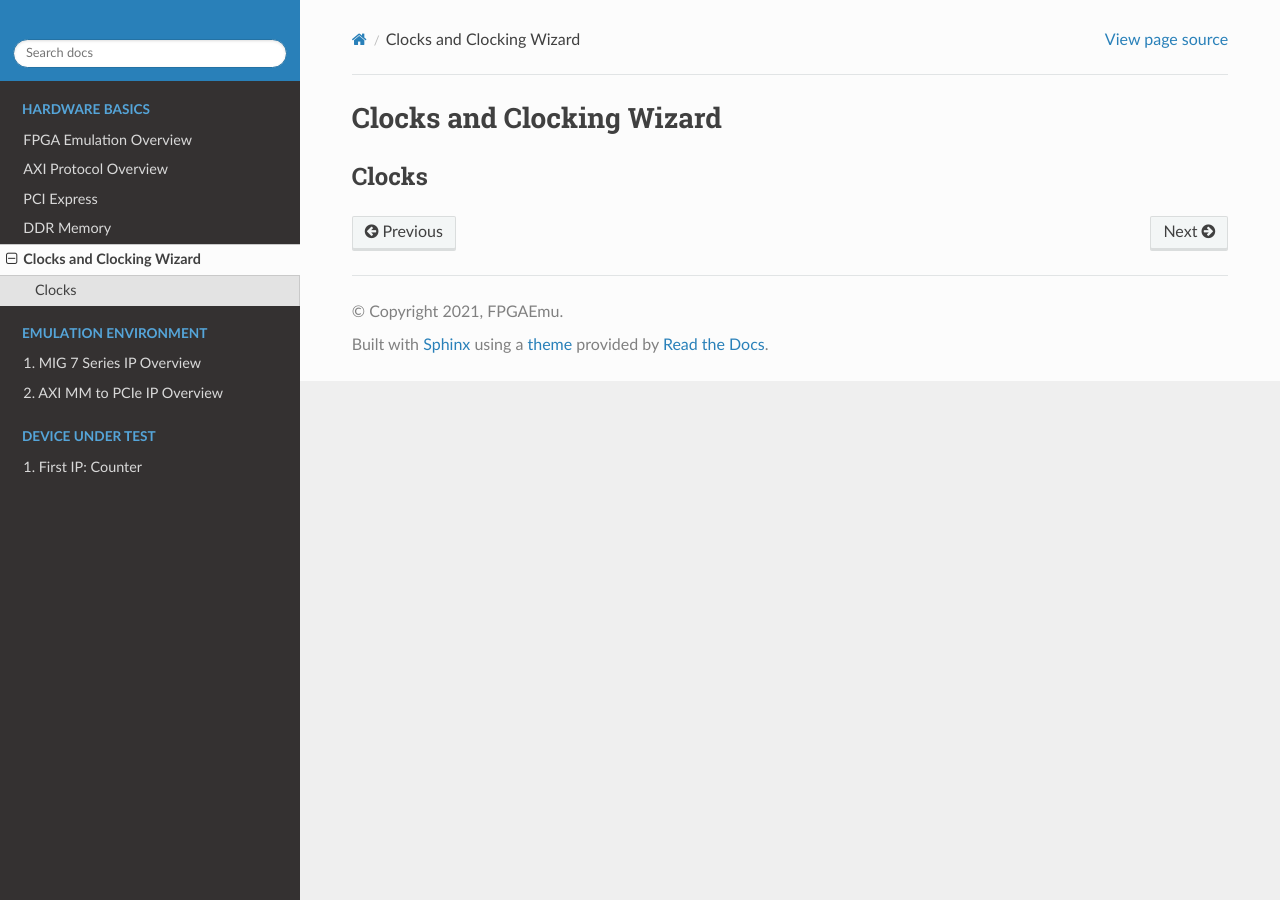
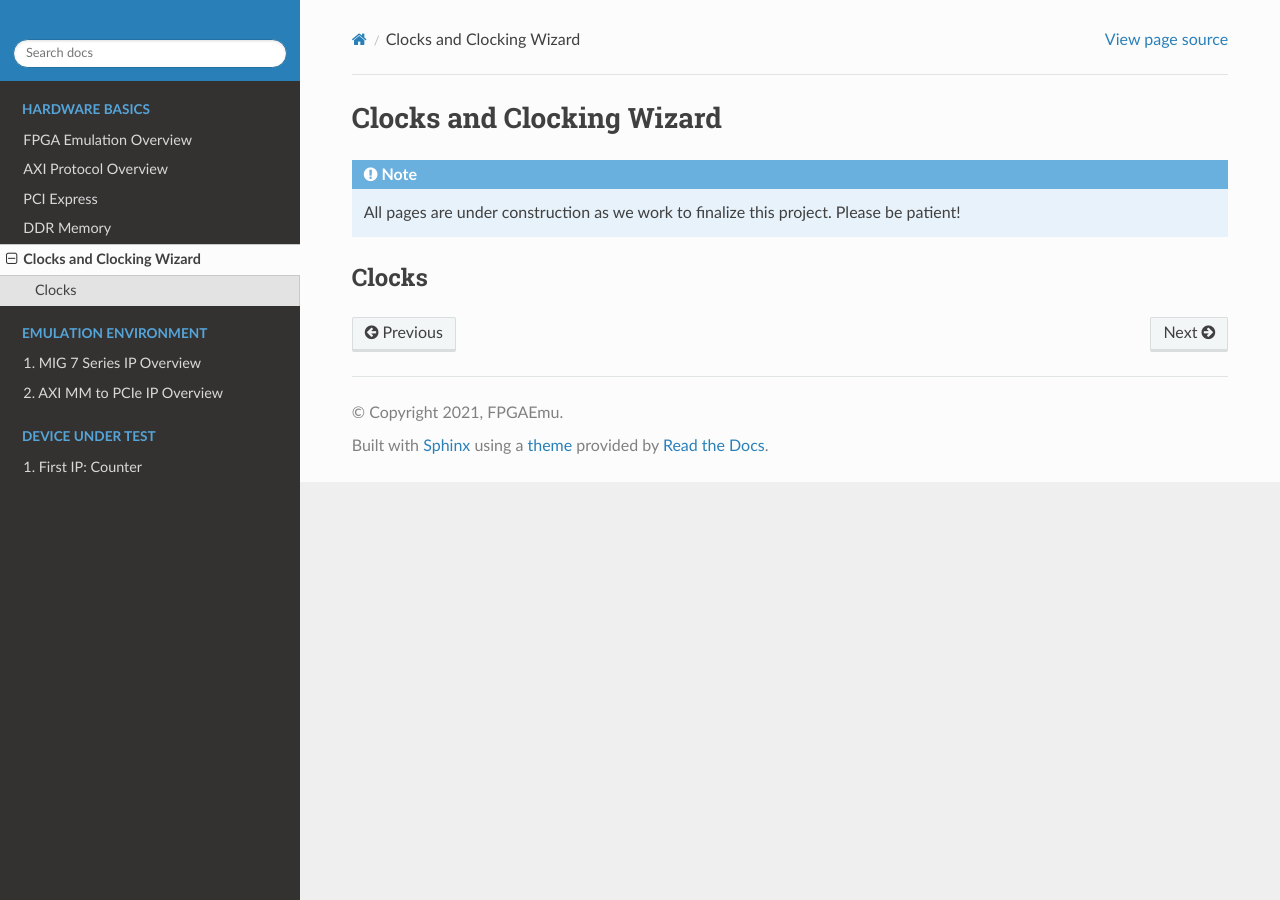
Before and after one commit to fpgaemu/fpgaemu, a Sphinx documentation site: the page built from docs/clocks.rst, in a window 1280 px wide. Built offline with Sphinx 7.4.7 and the Read the Docs theme 2.0.0, drawn with Linux system fonts in a browser that asks for light colours.

Commit message:
Start Clock edit

```diff
--- a/docs/axi_pcie.rst
+++ b/docs/axi_pcie.rst
@@ -3,6 +3,7 @@
 ==========================
 AXI MM to PCIe IP Overview
 ==========================
+
 .. Note:: All pages are under construction as we work to finalize this project. Please be patient!
 
 The AXI Memory Mapped to PCI Express IP is a useful core that is compatible with only some FPGAs,
--- a/docs/clocks.rst
+++ b/docs/clocks.rst
@@ -4,5 +4,7 @@
 Clocks and Clocking Wizard
 ==========================
 
+.. Note:: All pages are under construction as we work to finalize this project. Please be patient!
+
 Clocks
 ------
```
